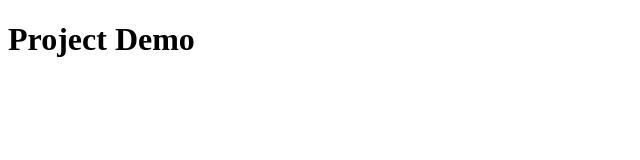
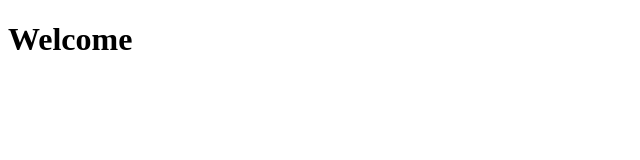
Before and after one commit to deskpro001/deskpro, a plain HTML site: page index.html in a window 1280 px wide. Shown: the whole page, without its empty margins (0-640 px from the left). Drawn offline with Linux system fonts and the light colour scheme.

Commit message:
first push

```diff
--- a/index.html
+++ b/index.html
@@ -7,6 +7,8 @@
     <title>Document</title>
 </head>
 <body>
-    <h1>Project Demo</h1>
+    <div>
+        <h1>Welcome</h1>
+    </div>
 </body>
 </html>
```
